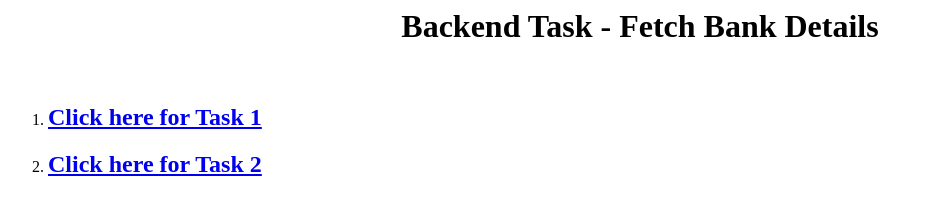
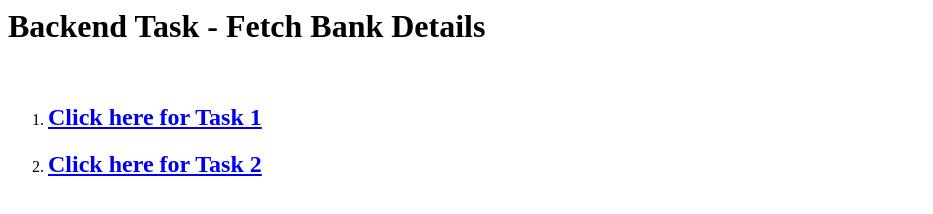
Before and after one commit to Gokula9965/Bank, a website: page index.html in a window 1280 px wide. Shown: the whole page, without its empty margins (0-933 px from the left). Drawn offline with Linux system fonts and the light colour scheme.

Commit message:
Update index.html

```diff
--- a/index.html
+++ b/index.html
@@ -1,5 +1,5 @@
 <html>
- <center> <h1> Backend Task - Fetch Bank Details </h1><br> </center>
+  <h1> Backend Task - Fetch Bank Details </h1><br>
    <ol>
   <li><h2><a href="https://bank-qwxu.vercel.app/api/search?q=MUMBAI&limit=2&offset=1">Click here for Task 1 </a></h2></li>
   <li><h2><a href="https://bank-qwxu.vercel.app/api/branch?q=LONI&limit=1&offset=0">Click here for Task 2</a></h2></li>
```
